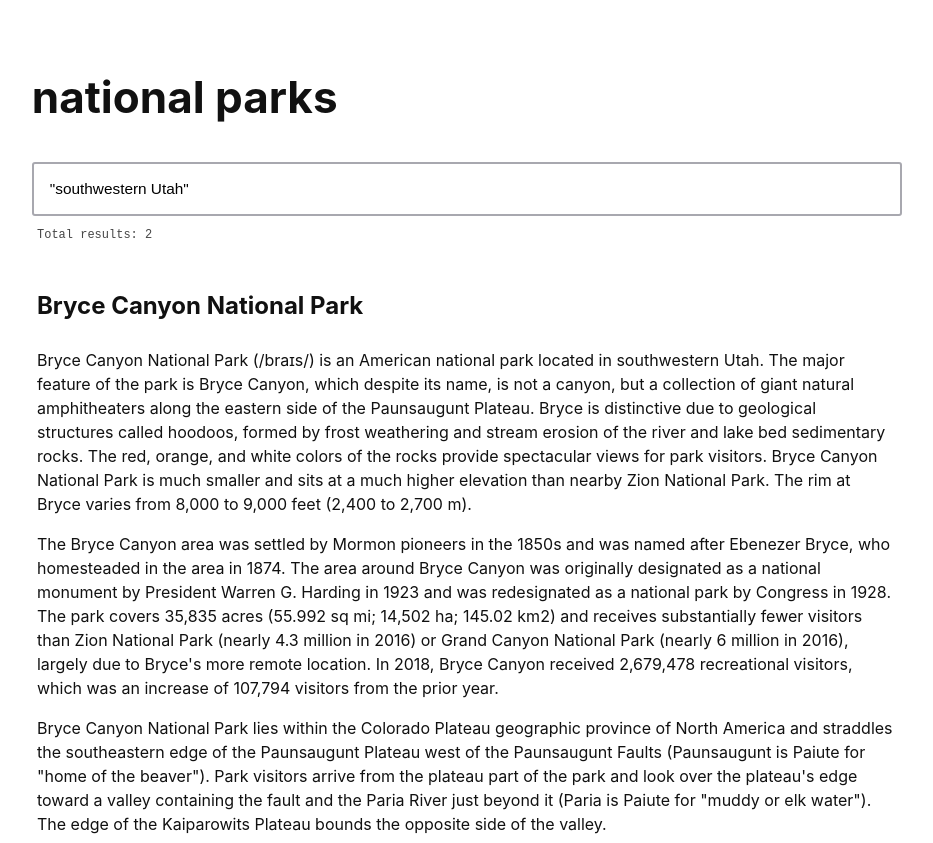
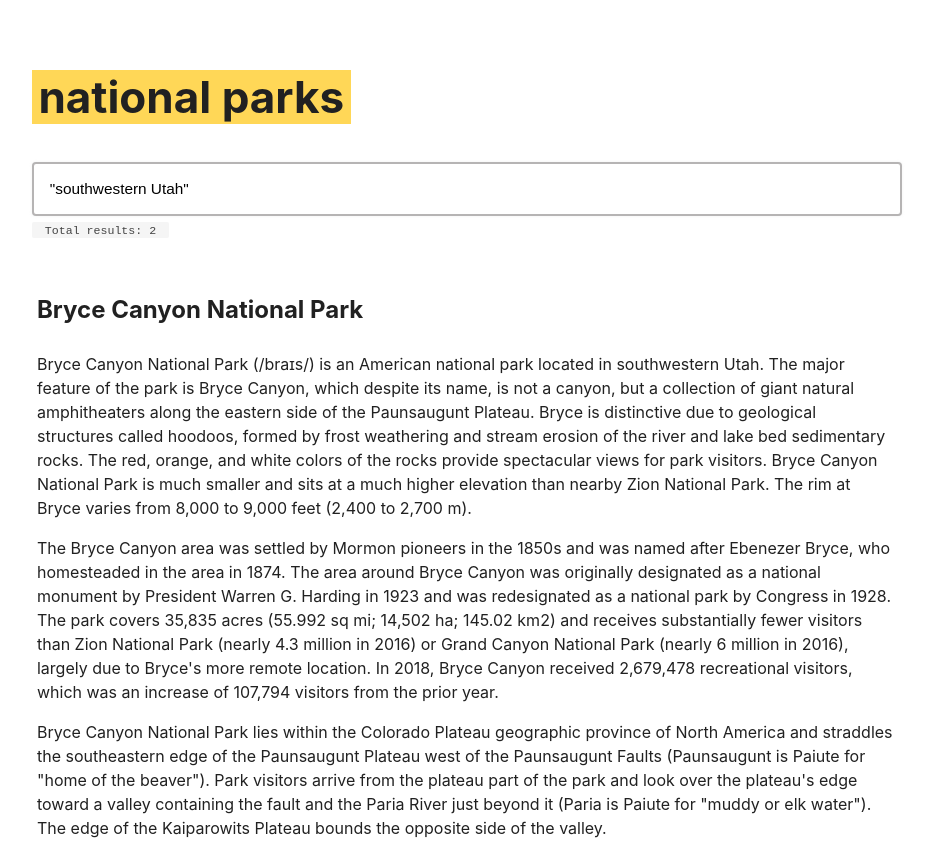
Before and after one commit to vasilionjea/lofi-dx, a website built with webpack: page example/index.html in a window 1280 px wide. Shown: the top 843 px of the page, without its empty margins (173-1106 px from the left). Built offline with nearby package versions, Linux system fonts and the light colour scheme; files whose address does not match are found by name.

Commit message:
improving demo page

```diff
--- a/example/components/search-results.ts
+++ b/example/components/search-results.ts
@@ -14,7 +14,7 @@
   }
 
   private noResultsTemplate() {
-    return '<p>No results found</p>';
+    return '<p class="no-results">No results found :(</p>';
   }
 
   render(data: pojo[] | null = []) {
--- a/example/index.html
+++ b/example/index.html
@@ -10,7 +10,9 @@
 </head>
 
 <body>
-  <h1 class="page-title">national parks</h1>
+  <h1 class="page-title">
+    <span>national parks</span>
+  </h1>
   <header>
     <pre class="search-stats"></pre>
   </header>
--- a/example/styles/_variables.scss
+++ b/example/styles/_variables.scss
@@ -1,10 +1,9 @@
 /**
  * Colors
  */
-$primary-dark-color: #111111;
-$primary-light-color: #F7F7F8;
-$muted-light-color: #B9B7BE;
-$body-background-color: #ffffff;
+$primary-dark-color: #212121;
+$secondary-accent-color: hsl(46deg 100% 50% / 66%);
+$body-background-color: #fff;
 
 /**
  * Screens
--- a/example/styles/style.scss
+++ b/example/styles/style.scss
@@ -51,6 +51,11 @@
 
 .page-title {
   margin-bottom: 2rem;
+
+  span {
+    background-color: $secondary-accent-color;
+    padding: 0 0.15em;
+  }
 }
 
 header {
@@ -74,8 +79,9 @@
     padding: 1rem;
     font-size: 96%;
     line-height: 1.15;
-    border: 2px solid #a8a8af;
-    border-radius: 3px;
+    border: 2px solid hsl(0deg 1% 64% / 80%);
+    border-radius: 4px;
+    box-shadow: 0px 0 3px hsl(198deg 7% 93% / 80%);
   }
 }
 
@@ -89,14 +95,30 @@
     display: none;
   }
 
-  margin: .5rem 0 0 0;
-  font-size: .75rem;
+  display: inline-block;
+  margin-top: .125rem;
+  padding: .125em 1.125em;
+  font-size: .725rem;
   font-family: monospace;
-  color: #464646;
+  line-height: 1.15;
+  color: #444;
+  background-color: hsl(0deg 0% 94% / 66%);
+  border-radius: 2px;
 }
 
 .search-results {
   &:empty {
     display: none;
   }
+
+  h3 span {
+    padding-bottom: 4px;
+    border-bottom: 3px solid $secondary-accent-color;
+  }
 }
+
+.no-results {
+  text-align: center;
+  padding: 4rem;
+  font-weight: 300;
+}
--- a/scripts/data.js
+++ b/scripts/data.js
@@ -30,7 +30,7 @@
     if (!line.length || isWhitespace(line)) return;
 
     if (lineIndex === 0) {
-      obj.title = `<h3>${line}</h3>`;
+      obj.title = `<h3><span>${line}</span></h3>`;
     } else {
       obj.body += `<p>${line}</p>`;
     }
```
